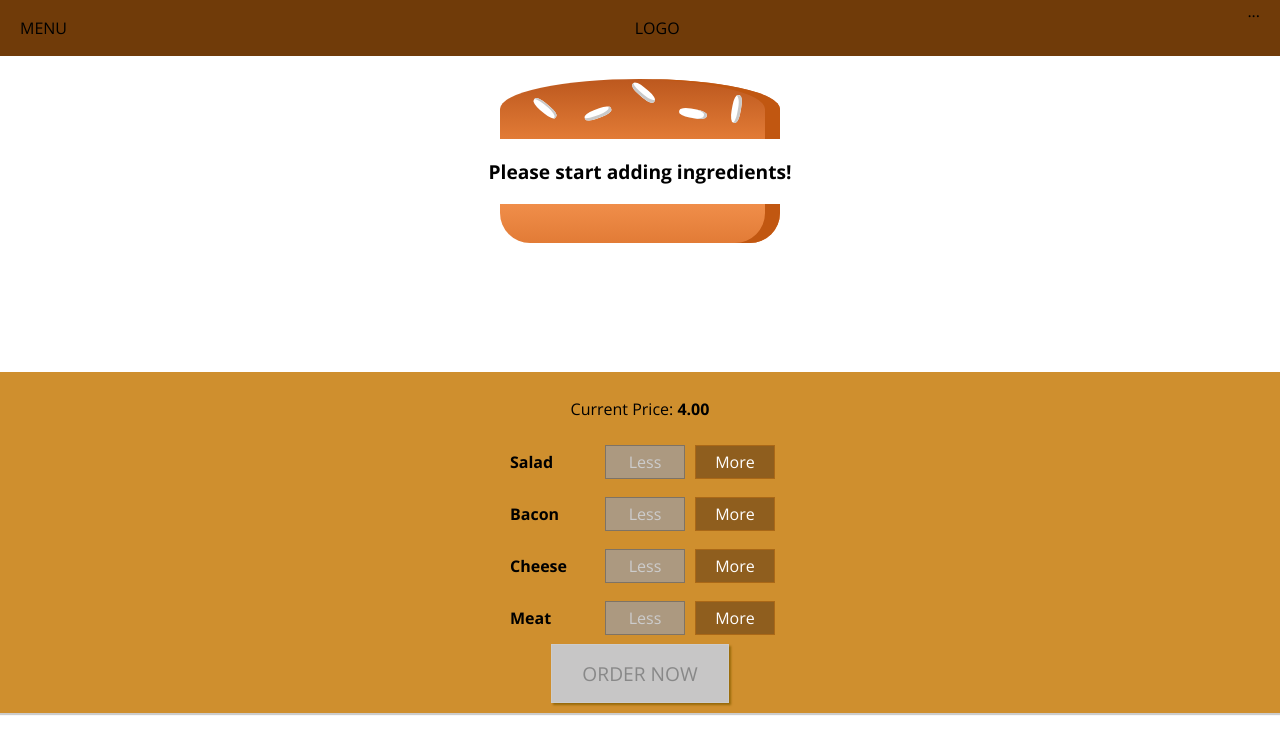
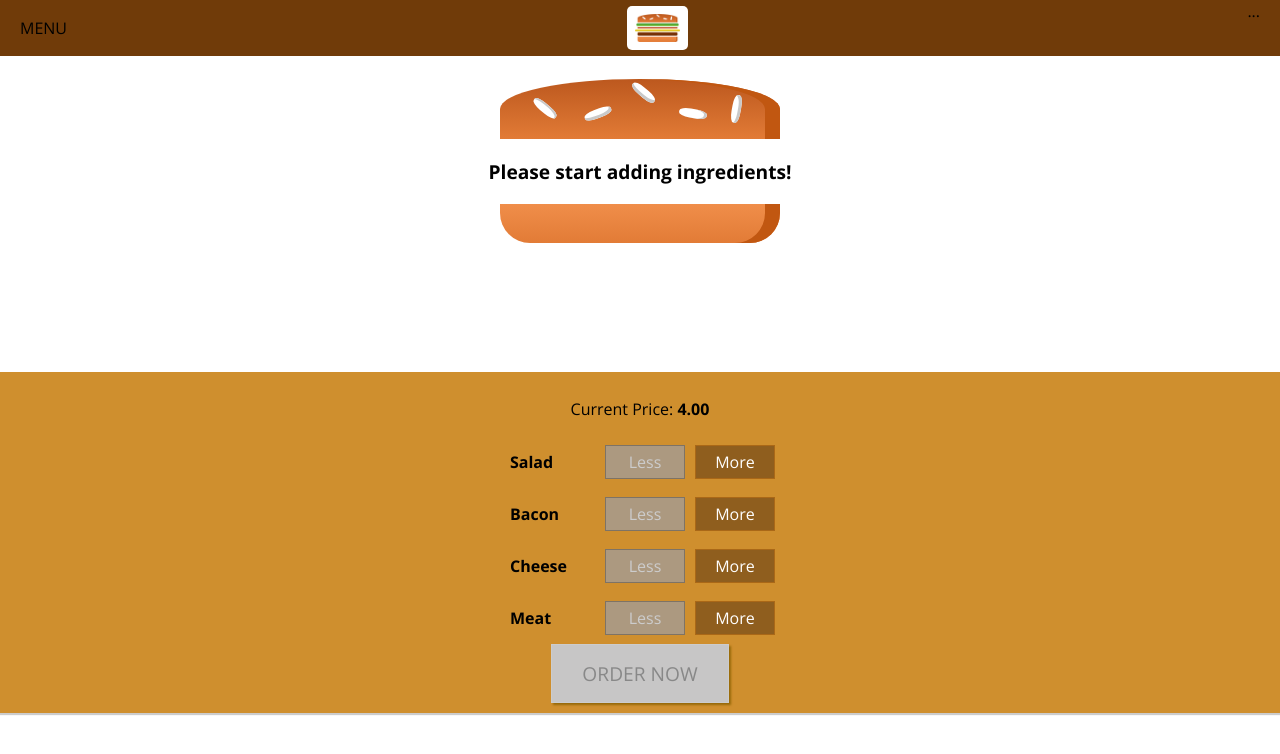
Before and after one commit to chanyt0216/my-burger-app-basic, a React app: page / in a window 1280 px wide. Shown: the top 754 px of the page. Built offline with nearby package versions, Linux system fonts and the light colour scheme.

Commit message:
using a logo in our application

```diff
--- /dev/null
+++ b/src/components/Logo/Logo.css
@@ -0,0 +1,11 @@
+.Logo{
+    background-color: white;
+    padding: 8px;
+    height: 80%;
+    box-sizing: border-box;
+    border-radius: 5px;
+}
+
+.Logo img{
+    height: 100%;
+}
--- /dev/null
+++ b/src/components/Logo/Logo.js
@@ -0,0 +1,13 @@
+import React from 'react';
+import burgerLogo from '../../assets/images/burger-logo.png';
+import classes from './Logo.css';
+
+const logo = (props) => {
+    return (
+        <div className={classes.Logo}>
+            <img src={burgerLogo} alt="MyBurger" />
+        </div>
+    );
+};
+
+export default logo;
--- a/src/components/Navigation/Toolbar/Toolbar.js
+++ b/src/components/Navigation/Toolbar/Toolbar.js
@@ -1,10 +1,12 @@
 import React from 'react';
 import classes from './Toolbar.css';
+import Logo from '../../Logo/Logo';
+
 const toolbar = (props) => {
     return (
         <header className={classes.Toolbar}>
             <div>MENU</div>
-            <div>LOGO</div>
+            <Logo />
             <nav>
                 ...
             </nav>
--- a/src/containers/BugerBuilder/BugerBuilder.js
+++ b/src/containers/BugerBuilder/BugerBuilder.js
@@ -1,4 +1,4 @@
-import React, { Component, Fragment } from "react";
+import React, { Component } from "react";
 import Aux from '../../hoc/Aux';
 import Burger from '../../components/Burger/Burger';
 import BuildControls from "../../components/Burger/BuildControls/BuildControls";
@@ -108,7 +108,7 @@
         }
 
         return (
-            <Fragment>
+            <Aux>
                 <Modal show={this.state.purchasing} modalClosed={this.purchaseCancelHandler}>
                     <OrderSummary
                         ingredients={this.state.ingredients}
@@ -127,7 +127,7 @@
                     price={this.state.totalPrice}
                     ordered={this.purchaseHandler}
                 />
-            </Fragment>
+            </Aux>
         );
     }
 }
```
Also changed, not shown: src/assets/images/burger-logo.png (added).
